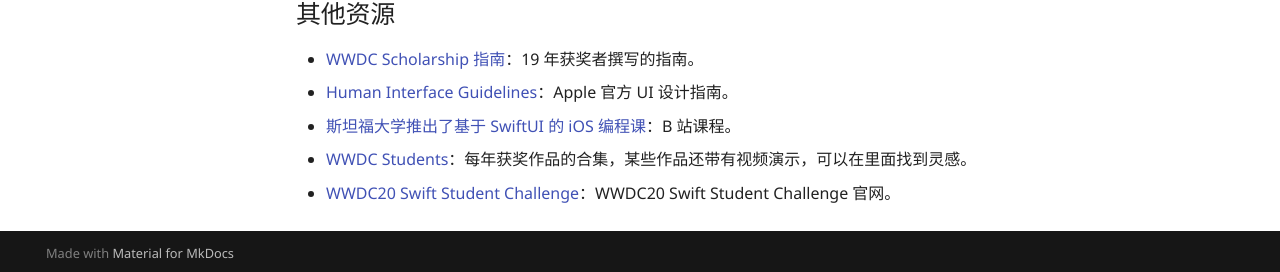
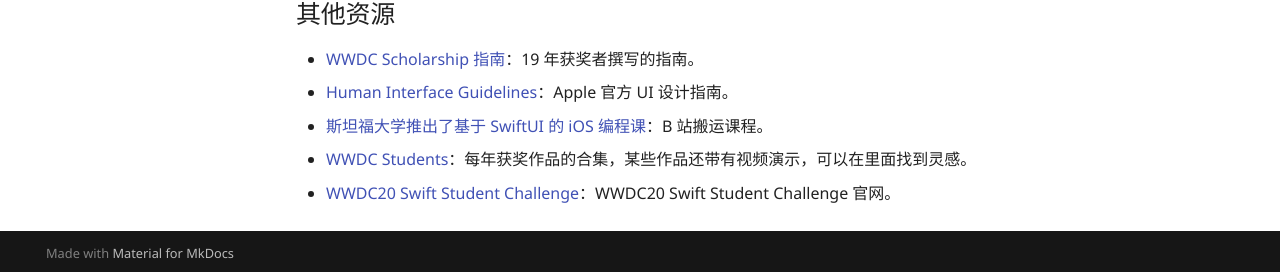
Before and after one commit to xxgn/Guidepost, an MkDocs documentation site: the page built from docs/competition/wwdc.md, in a window 1280 px wide and 900 px high, scrolled down 1590 px. Shown: the part 625-897 px from the top of the window. Built offline with MkDocs 1.6.1 and Material for MkDocs 9.7.7, drawn with Linux system fonts in a browser that asks for light colours; comment, search, counter and statistics services are not loaded.

Commit message:
Update wwdc.md

```diff
--- a/docs/competition/wwdc.md
+++ b/docs/competition/wwdc.md
@@ -43,6 +43,6 @@
 
 * [WWDC Scholarship 指南](http://pjhubs.com/2020/02/12/wwdcscholar/)：19 年获奖者撰写的指南。
 * [Human Interface Guidelines](https://developer.apple.com/design/human-interface-guidelines/)：Apple 官方 UI 设计指南。
-* [斯坦福大学推出了基于 SwiftUI 的 iOS 编程课](https://www.bilibili.com/video/BV1EV411C77B?from=search&seid=14026600158556857484)：B 站课程。
+* [斯坦福大学推出了基于 SwiftUI 的 iOS 编程课](https://www.bilibili.com/video/BV1EV411C77B?from=search&seid=14026600158556857484)：B 站搬运课程。
 * [WWDC Students](https://github.com/wwdc)：每年获奖作品的合集，某些作品还带有视频演示，可以在里面找到灵感。
 * [WWDC20 Swift Student Challenge](https://developer.apple.com/wwdc20/swift-student-challenge/)：WWDC20 Swift Student Challenge 官网。
```
